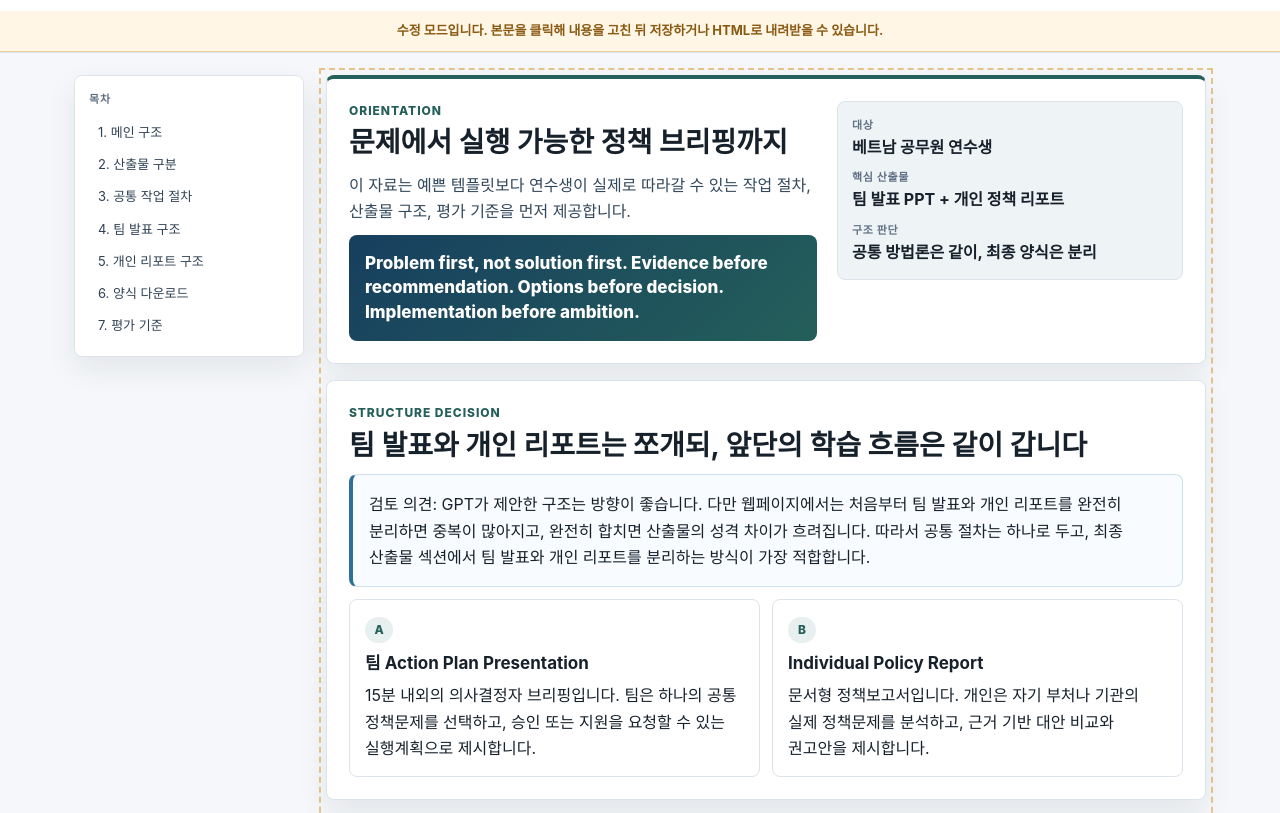
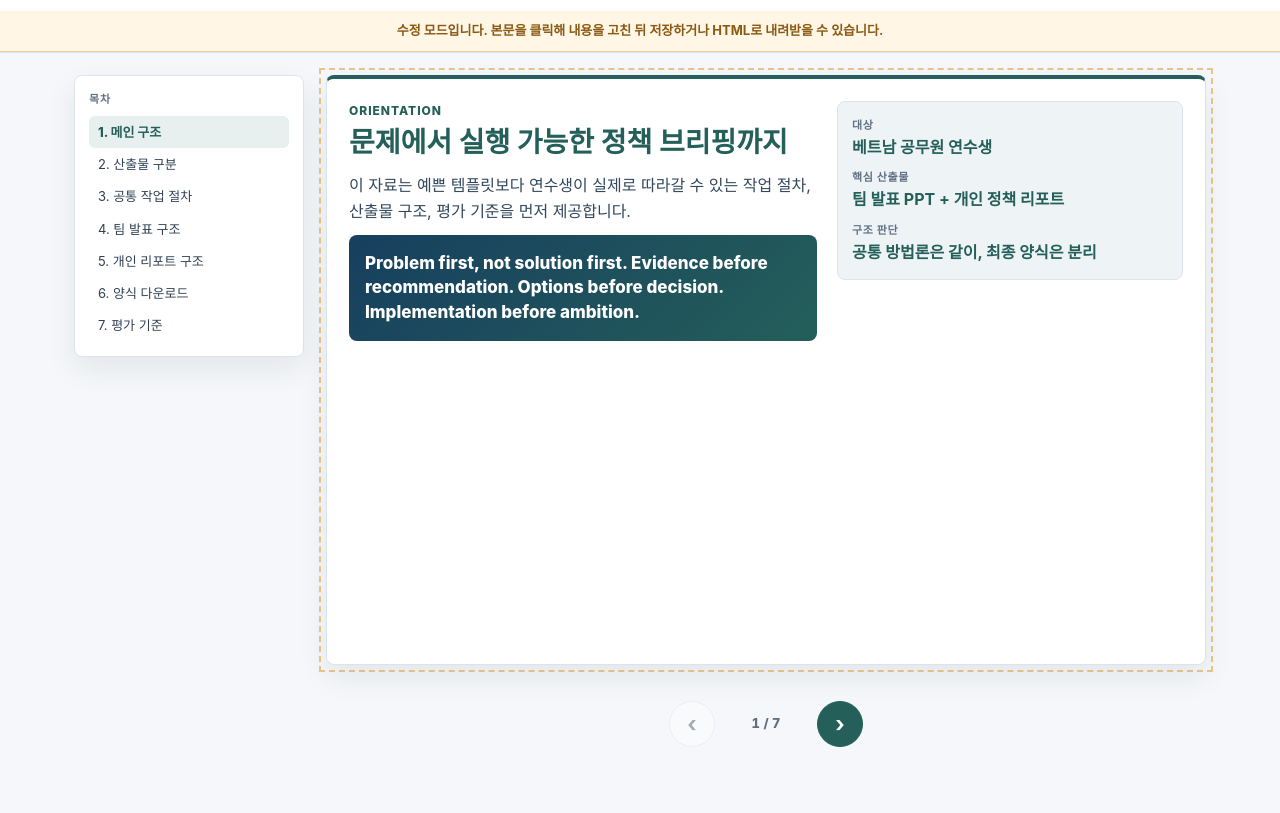
Before and after one commit to yjealice-creator/vietnam-action-plan, a plain HTML site: page index.html in a window 1280 px wide. Shown: the part 78-891 px from the top of the page. Drawn offline with Linux system fonts and the light colour scheme.

Commit message:
Convert guide to slide navigation

```diff
--- a/index.html
+++ b/index.html
@@ -195,8 +195,15 @@
 
     .toc a:hover { background: var(--soft); color: var(--accent); }
 
+    .toc a.active {
+      background: var(--accent-soft);
+      color: var(--accent);
+      font-weight: 850;
+    }
+
     main {
       min-width: 0;
+      position: relative;
     }
 
     body.editing main[contenteditable="true"] {
@@ -208,6 +215,19 @@
       scroll-margin-top: 112px;
     }
 
+    main > section {
+      display: none;
+      min-height: min(680px, calc(100vh - 210px));
+    }
+
+    main > section.active {
+      display: block;
+    }
+
+    main > section.hero.active {
+      display: grid;
+    }
+
     .hero,
     .band {
       background: var(--surface);
@@ -215,11 +235,11 @@
       border-radius: var(--radius);
       box-shadow: var(--shadow);
       padding: 22px;
-      margin-bottom: 16px;
+      margin-bottom: 0;
+      overflow: auto;
     }
 
     .hero {
-      display: grid;
       grid-template-columns: 1.15fr .85fr;
       gap: 20px;
       align-items: start;
@@ -494,6 +514,40 @@
 
     .muted { color: var(--muted); }
 
+    .deck-controls {
+      grid-column: 2;
+      display: flex;
+      align-items: center;
+      justify-content: center;
+      gap: 14px;
+      margin-top: 14px;
+      user-select: none;
+    }
+
+    .arrow-btn {
+      width: 46px;
+      height: 46px;
+      border-radius: 50%;
+      padding: 0;
+      font-size: 22px;
+      line-height: 1;
+    }
+
+    .arrow-btn:disabled {
+      opacity: .35;
+      cursor: default;
+      border-color: #d7dee6;
+    }
+
+    .slide-counter {
+      min-width: 74px;
+      text-align: center;
+      color: var(--muted);
+      font-size: 13px;
+      font-weight: 800;
+      font-variant-numeric: tabular-nums;
+    }
+
     @media (max-width: 980px) {
       .topbar-inner,
       .layout,
@@ -506,6 +560,10 @@
       .toc {
         position: static;
         order: 2;
+      }
+
+      .deck-controls {
+        grid-column: 1;
       }
 
       .layout {
@@ -550,6 +608,7 @@
       .topbar,
       .notice,
       .toc,
+      .deck-controls,
       .product-tabs {
         display: none;
       }
@@ -573,8 +632,13 @@
         break-inside: avoid;
       }
 
+      main > section,
       .product-panel {
         display: block;
+      }
+
+      main > section.hero {
+        display: grid;
       }
     }
   </style>
@@ -615,7 +679,7 @@
     </nav>
 
     <main id="page" contenteditable="true">
-      <section id="root" class="hero">
+      <section id="root" class="hero active">
         <div>
           <p class="eyebrow" data-ko="Orientation" data-en="Orientation" data-vi="Dinh huong">Orientation</p>
           <h2 data-ko="문제에서 실행 가능한 정책 브리핑까지" data-en="From Policy Problem to Actionable Briefing" data-vi="Tu van de chinh sach den ban de xuat co the thuc hien">문제에서 실행 가능한 정책 브리핑까지</h2>
@@ -772,6 +836,11 @@
         </ul>
       </section>
     </main>
+    <div class="deck-controls" aria-label="Slide navigation">
+      <button id="prevSlide" class="arrow-btn" type="button" aria-label="Previous slide">‹</button>
+      <div id="slideCounter" class="slide-counter">1 / 7</div>
+      <button id="nextSlide" class="arrow-btn primary" type="button" aria-label="Next slide">›</button>
+    </div>
   </div>
 
   <script>
@@ -781,10 +850,40 @@
     const downloadButton = document.getElementById("download");
     const printButton = document.getElementById("print");
     const resetButton = document.getElementById("reset");
+    const prevSlideButton = document.getElementById("prevSlide");
+    const nextSlideButton = document.getElementById("nextSlide");
+    const slideCounter = document.getElementById("slideCounter");
     const languageButtons = document.querySelectorAll("[data-lang]");
-    const storageKey = "vietnam-action-plan-baseline-v3";
+    const storageKey = "vietnam-action-plan-baseline-v4";
     const langKey = "vietnam-action-plan-language";
     const originalHtml = page.innerHTML;
+    let currentSlide = 0;
+
+    function slides() {
+      return Array.from(page.querySelectorAll("section[id]"));
+    }
+
+    function goToSlide(index, updateHash = true) {
+      const slideList = slides();
+      if (!slideList.length) return;
+
+      currentSlide = Math.max(0, Math.min(index, slideList.length - 1));
+      slideList.forEach((slide, slideIndex) => {
+        slide.classList.toggle("active", slideIndex === currentSlide);
+      });
+
+      document.querySelectorAll(".toc a").forEach((link) => {
+        link.classList.toggle("active", link.getAttribute("href") === `#${slideList[currentSlide].id}`);
+      });
+
+      slideCounter.textContent = `${currentSlide + 1} / ${slideList.length}`;
+      prevSlideButton.disabled = currentSlide === 0;
+      nextSlideButton.disabled = currentSlide === slideList.length - 1;
+
+      if (updateHash) {
+        history.replaceState(null, "", `#${slideList[currentSlide].id}`);
+      }
+    }
 
     function translate(lang) {
       document.documentElement.lang = lang;
@@ -845,6 +944,17 @@
       });
     }
 
+    function bindToc() {
+      document.querySelectorAll(".toc a").forEach((link) => {
+        link.addEventListener("click", (event) => {
+          event.preventDefault();
+          const targetId = link.getAttribute("href").slice(1);
+          const targetIndex = slides().findIndex((slide) => slide.id === targetId);
+          if (targetIndex >= 0) goToSlide(targetIndex);
+        });
+      });
+    }
+
     const savedHtml = localStorage.getItem(storageKey);
     if (savedHtml) page.innerHTML = savedHtml;
 
@@ -862,13 +972,33 @@
         localStorage.removeItem(storageKey);
         page.innerHTML = originalHtml;
         bindProductTabs();
+        goToSlide(0, false);
         translate(localStorage.getItem(langKey) || "ko");
         setEditing(true);
       }
     });
 
+    prevSlideButton.addEventListener("click", () => goToSlide(currentSlide - 1));
+    nextSlideButton.addEventListener("click", () => goToSlide(currentSlide + 1));
+
+    document.addEventListener("keydown", (event) => {
+      if (event.altKey || event.ctrlKey || event.metaKey || event.shiftKey) return;
+      if (event.key === "ArrowRight") {
+        event.preventDefault();
+        goToSlide(currentSlide + 1);
+      }
+      if (event.key === "ArrowLeft") {
+        event.preventDefault();
+        goToSlide(currentSlide - 1);
+      }
+    });
+
     setEditing(true);
     bindProductTabs();
+    bindToc();
+    const initialHash = window.location.hash.slice(1);
+    const initialIndex = slides().findIndex((slide) => slide.id === initialHash);
+    goToSlide(initialIndex >= 0 ? initialIndex : 0, false);
     translate(localStorage.getItem(langKey) || "ko");
   </script>
 </body>
```
